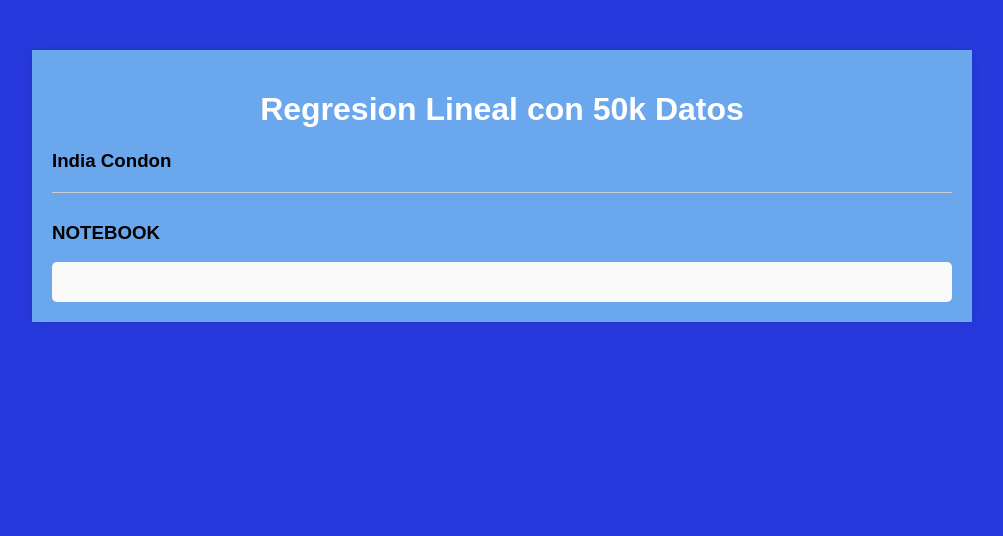
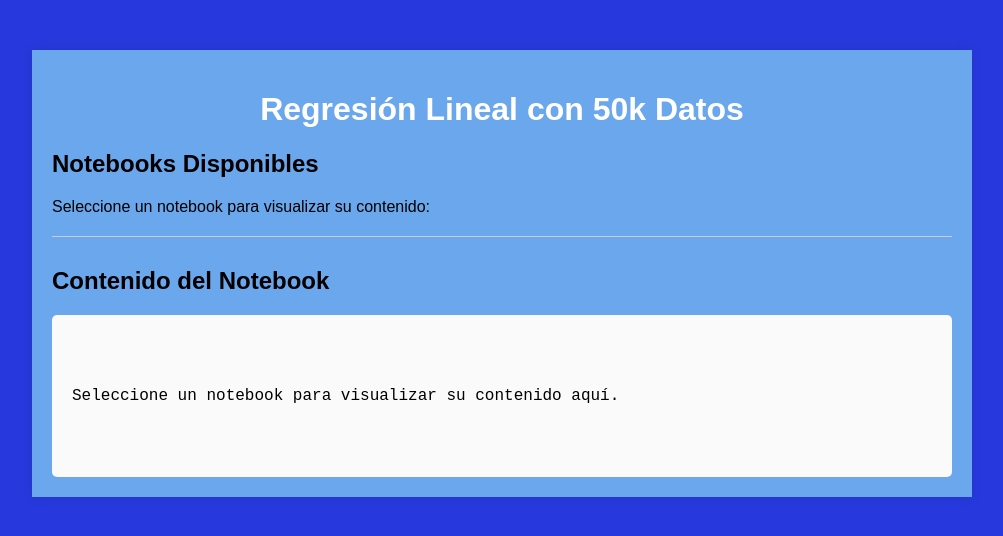
Before and after one commit to ROSY1304/ya, a plain HTML site: page static/index.html in a window 1280 px wide. Shown: the whole page, without its empty margins (138-1141 px from the left). Drawn offline with Linux system fonts and the light colour scheme; files that its build step writes are made by us from their sources; no server answers; files whose address does not match are found by name.

Commit message:
Update index.html

```diff
--- a/static/index.html
+++ b/static/index.html
@@ -3,26 +3,31 @@
 <head>
     <meta charset="UTF-8">
     <meta name="viewport" content="width=device-width, initial-scale=1.0">
-    <title>Proyecto</title>
+    <title>Regresión Lineal con 50k Datos</title>
     <link rel="stylesheet" href="static/css/style.css">
 </head>
 <body>
     <div class="container">
-        <h1>Regresion Lineal con 50k Datos</h1>
+        <header>
+            <h1>Regresión Lineal con 50k Datos</h1>
+        </header>
 
-        <!-- Lista de notebooks -->
-        <div>
-            <h3>India Condon</h3>
+        <!-- Sección de lista de notebooks -->
+        <section>
+            <h2>Notebooks Disponibles</h2>
+            <p>Seleccione un notebook para visualizar su contenido:</p>
             <ul id="notebooks-list">
                 <!-- La lista de notebooks se llenará dinámicamente -->
             </ul>
-        </div>
+        </section>
 
         <!-- Contenido del notebook -->
-        <div id="notebook-content">
-            <h3>NOTEBOOK</h3>
-            <div id="content"></div>
-        </div>
+        <section id="notebook-content">
+            <h2>Contenido del Notebook</h2>
+            <div id="content">
+                <p>Seleccione un notebook para visualizar su contenido aquí.</p>
+            </div>
+        </section>
     </div>
 
     <script src="static/js/script.js"></script>
```
